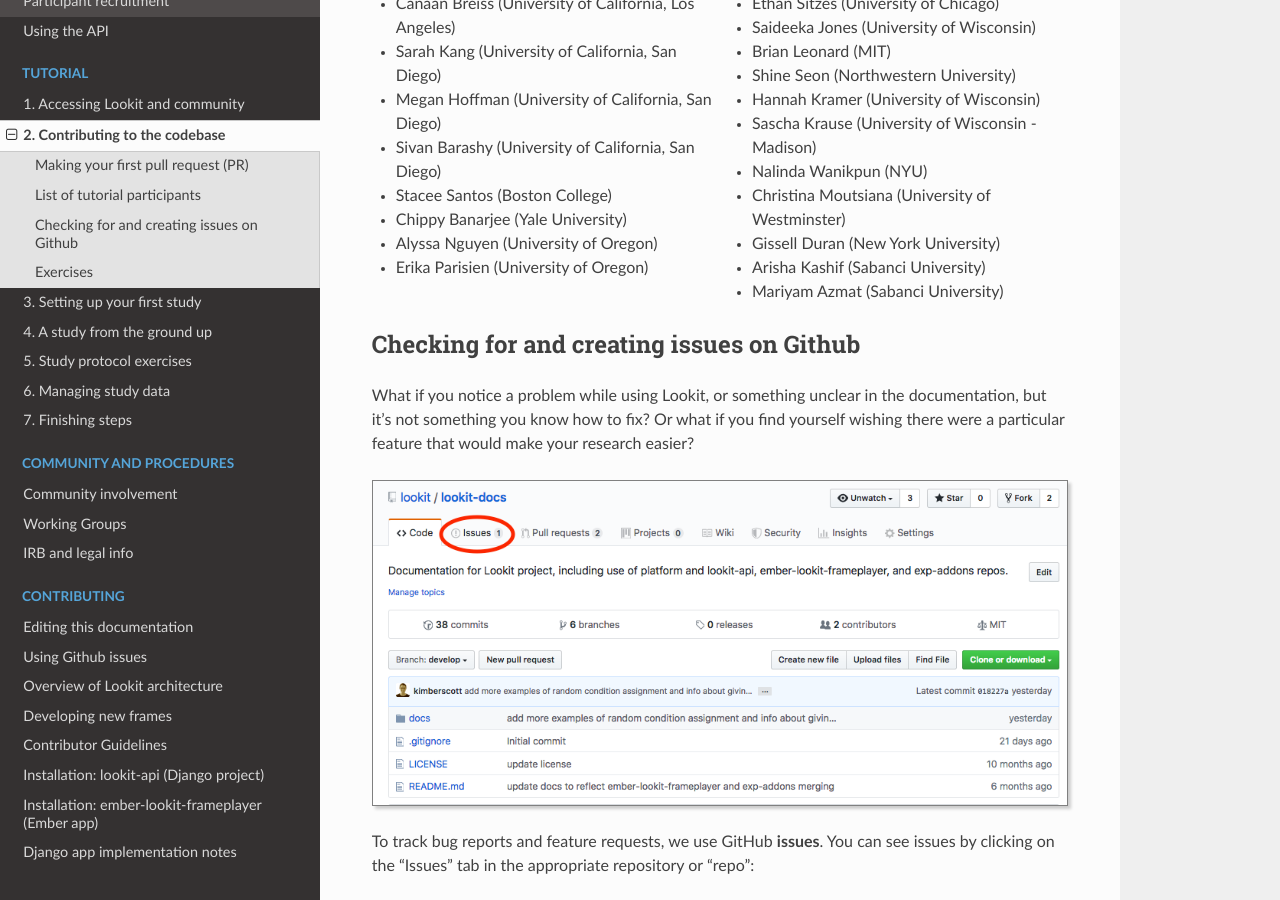
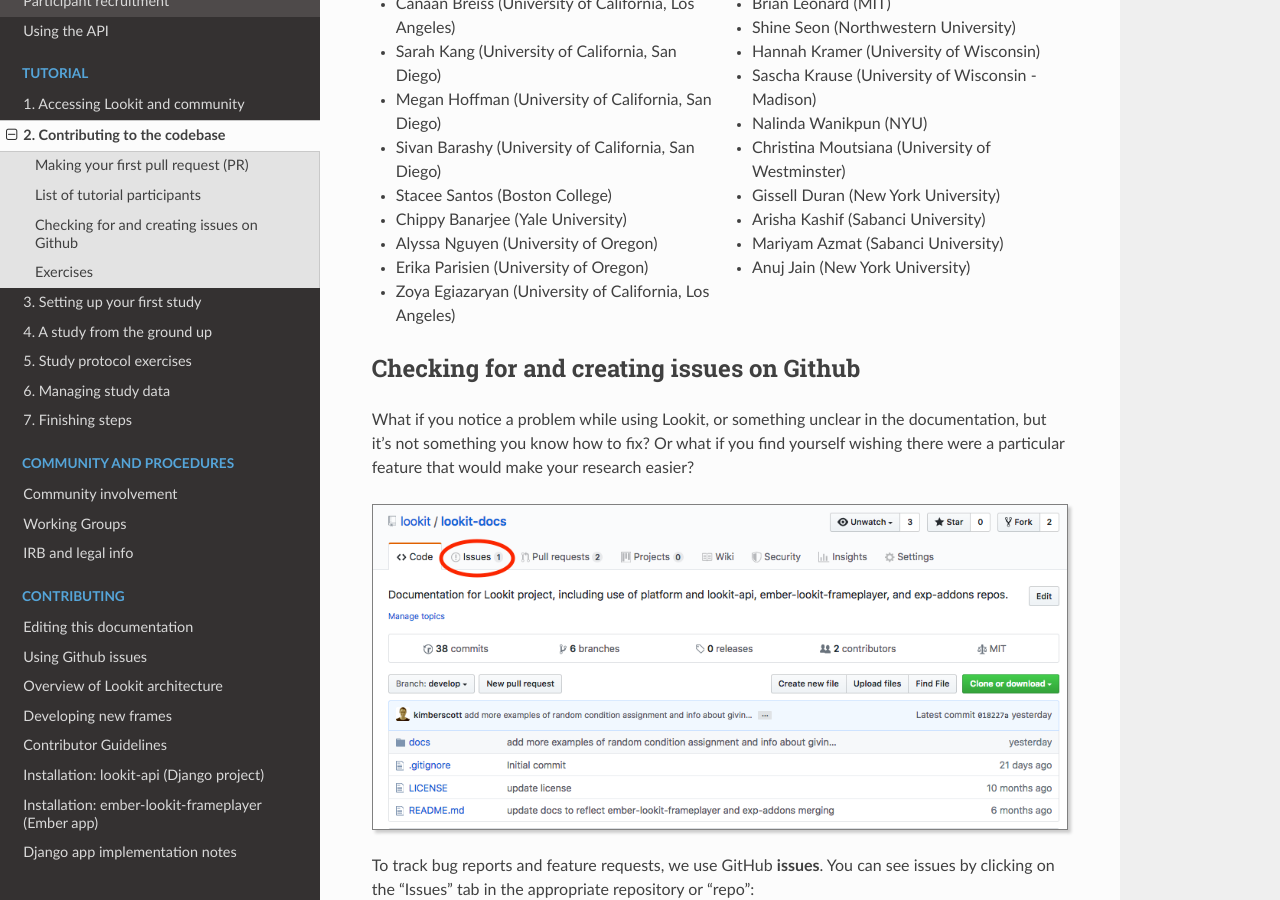
Before and after one commit to lookit/lookit-docs, a Sphinx documentation site: the page built from docs/source/tutorial-contributing.rst, in a window 1280 px wide and 900 px high, scrolled down 7737 px. Built offline with Sphinx 7.4.7 and the Read the Docs theme 2.0.0, drawn with Linux system fonts in a browser that asks for light colours.

Commit message:
Add tutorial participant to list

```diff
--- a/docs/source/tutorial-contributing.rst
+++ b/docs/source/tutorial-contributing.rst
@@ -321,6 +321,7 @@
 - Gissell Duran (New York University)
 - Arisha Kashif (Sabanci University)
 - Mariyam Azmat (Sabanci University)
+- Anuj Jain (New York University)
 
 
 Checking for and creating issues on Github
```
